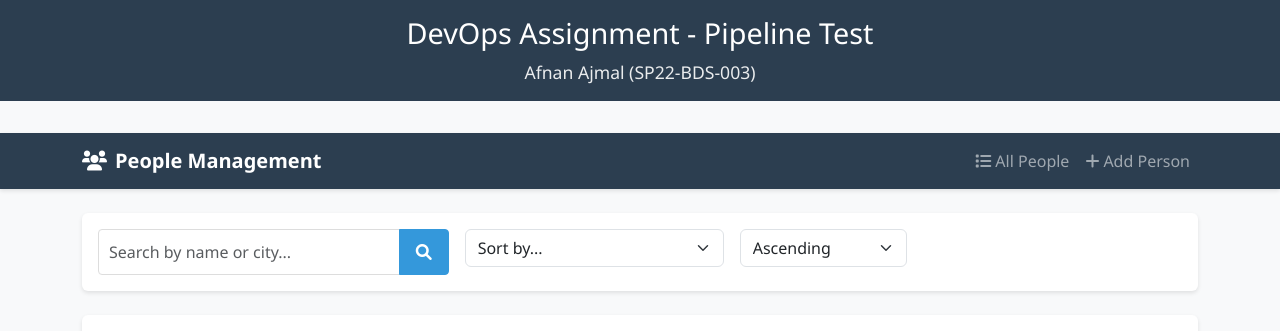
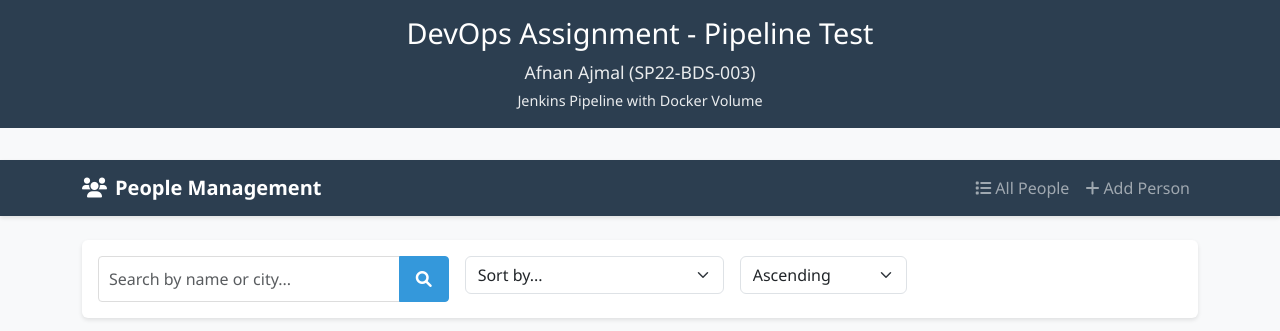
Before and after one commit to AfnanAjmal/flask-mongo-docker-app, a Flask app: page / in a window 1280 px wide. Shown: the top 331 px of the page. Run offline with Flask 3, Linux system fonts and the light colour scheme; data that the repository does not hold is empty.

Commit message:
Update frontend with Docker volume message

```diff
--- a/templates/index.html
+++ b/templates/index.html
@@ -33,6 +33,7 @@
         <div class="container">
             <h1>DevOps Assignment - Pipeline Test</h1>
             <p>Afnan Ajmal (SP22-BDS-003)</p>
+            <p style="font-size: 0.9rem; margin-top: 5px;">Jenkins Pipeline with Docker Volume</p>
         </div>
     </div>
 
```
